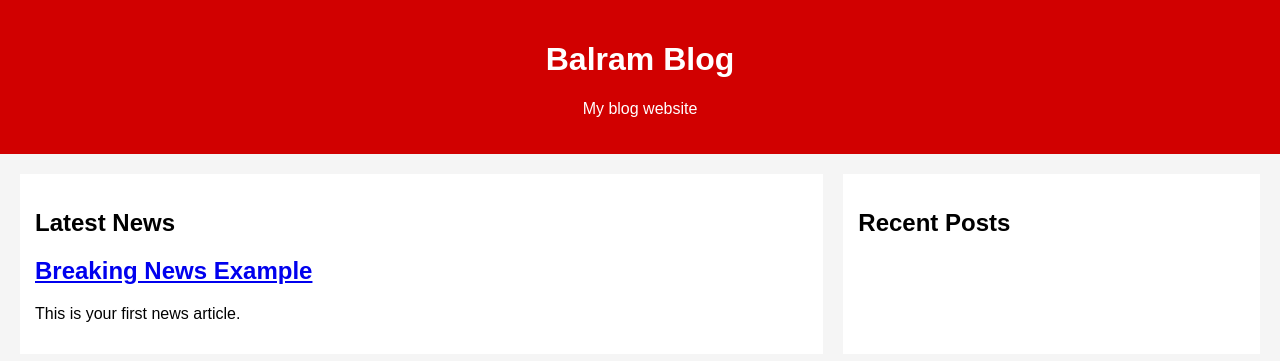
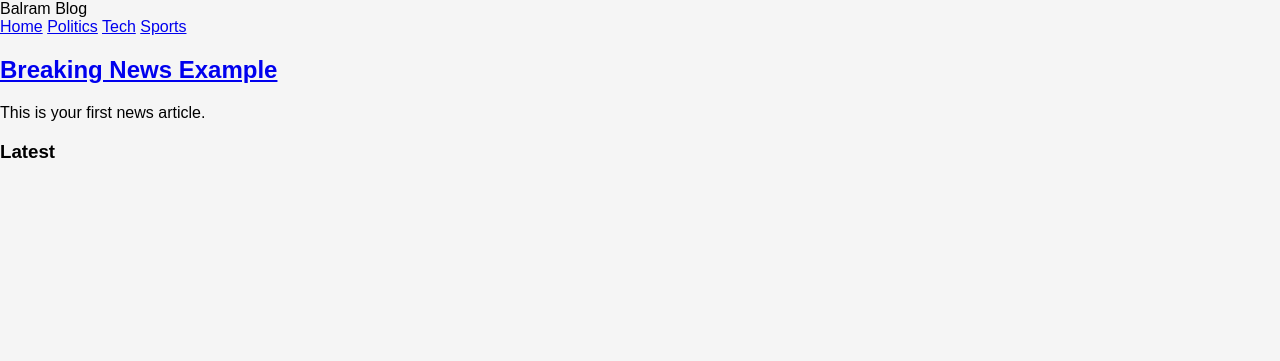
Before and after one commit to balramcwakoti/balram, a Jekyll site: the page built from index.md, in a window 1280 px wide. Shown: the top 361 px of the page. Built offline with Jekyll 4.4.1, drawn with Linux system fonts in a browser that asks for light colours.

Commit message:
Refactor home layout with new header and sections

```diff
--- a/_layouts/home.html
+++ b/_layouts/home.html
@@ -4,44 +4,50 @@
   <meta charset="UTF-8">
   <title>{{ site.title }}</title>
   <link rel="stylesheet" href="/assets/style.css">
+  <link href="https://fonts.googleapis.com/css2?family=Inter:wght@400;600;700&display=swap" rel="stylesheet">
 </head>
+
 <body>
 
-<header class="header">
-  <h1>{{ site.title }}</h1>
-  <p>{{ site.description }}</p>
+<header class="topbar">
+  <div class="logo">{{ site.title }}</div>
+  <nav>
+    <a href="/">Home</a>
+    <a href="#">Politics</a>
+    <a href="#">Tech</a>
+    <a href="#">Sports</a>
+  </nav>
 </header>
 
-<div class="container">
+<section class="hero">
 
-  <!-- MAIN FEATURE -->
-  <div class="main-news">
-    <h2>Latest News</h2>
+  {% for post in site.posts limit:1 %}
+  <div class="hero-main">
+    <h1><a href="{{ post.url }}">{{ post.title }}</a></h1>
+    <p>{{ post.excerpt }}</p>
+  </div>
+  {% endfor %}
 
-    {% for post in site.posts limit:1 %}
-      <div class="featured">
-        <h2><a href="{{ post.url }}">{{ post.title }}</a></h2>
-        <p>{{ post.excerpt }}</p>
-      </div>
+  <div class="hero-side">
+    <h3>Latest</h3>
+    {% for post in site.posts offset:1 limit:5 %}
+      <a href="{{ post.url }}">{{ post.title }}</a>
     {% endfor %}
   </div>
 
-  <!-- SIDE NEWS LIST -->
-  <div class="side-news">
-    <h2>Recent Posts</h2>
+</section>
 
-    <ul>
-      {% for post in site.posts offset:1 limit:10 %}
-        <li>
-          <a href="{{ post.url }}">{{ post.title }}</a>
-          <small>{{ post.date | date: "%d %b %Y" }}</small>
-        </li>
-      {% endfor %}
-    </ul>
+<section class="grid">
 
+  {% for post in site.posts offset:1 %}
+  <div class="card">
+    <h3><a href="{{ post.url }}">{{ post.title }}</a></h3>
+    <p>{{ post.excerpt | strip_html | truncate: 100 }}</p>
+    <small>{{ post.date | date: "%d %b %Y" }}</small>
   </div>
+  {% endfor %}
 
-</div>
+</section>
 
 </body>
 </html>
```
